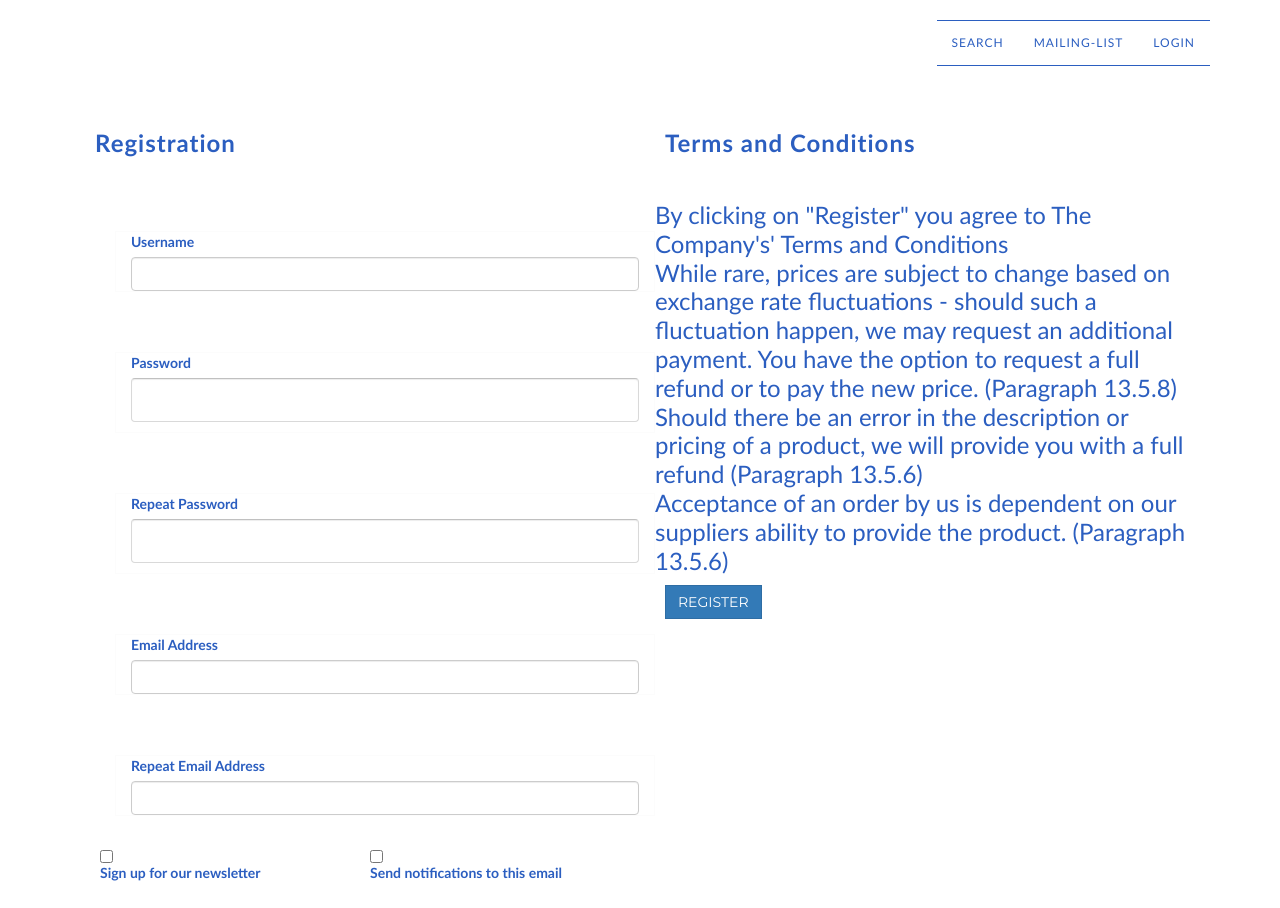
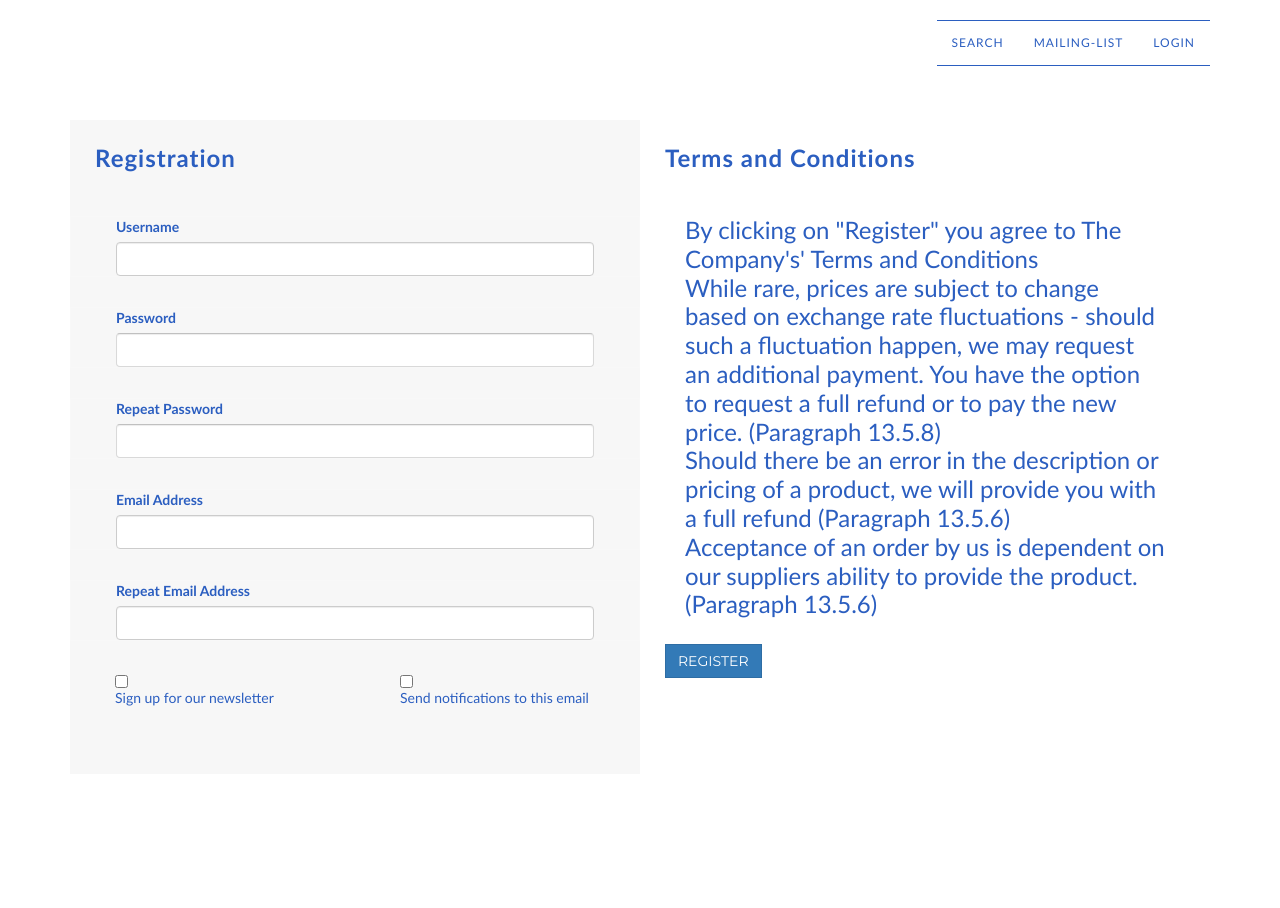
Before and after one commit to cnix273/Sortis-React-2, a React app: page /signup in a window 1280 px wide. After the commit the page ends 877 px from the top, so only its background shows below. Built offline with nearby package versions, Linux system fonts and the light colour scheme.

Commit message:
Cleaned up registration structure and made styling consistent with login modal

```diff
--- a/app/components/Signup.css
+++ b/app/components/Signup.css
@@ -1,33 +1,77 @@
-p {
-	font-family: 'Trebuchet MS', 'Lucida Sans Unicode', 'Lucida Grande', 'Lucida Sans', Arial, sans-serif;
-	}
-	label {
-		color: #2B5EC0;
-		font-family: 'Trebuchet MS', 'Lucida Sans Unicode', 'Lucida Grande', 'Lucida Sans', Arial, sans-serif;
-	}
-
-	.checkbox {
-		background-color: #2B5EC0 !important;
-	}
-
 body {
 	color: white;
 }
 
-#registration-container {
+#signup-container {
 	margin-top: 20%;
+	color: #2B5EC0;
+	font-family: 'Trebuchet MS', 'Lucida Sans Unicode', 'Lucida Grande', 'Lucida Sans', Arial, sans-serif;
 }
 
+#registration-container.col-md-6, #termsandconditions-container.col-md-6 {
+	padding: 0px!important;
+}
+
+
+.heading {
+	padding-left: 25px;
+	padding-top: 25px;
+}
+
+/* Registration Container */
+#registration-container {
+	background-color: #F7F7F7;
+}
+
+.registration-form {
+	margin-top: 0px!important;
+}
+
+.form-control {
+	margin: 0px!important;
+	padding: 6px!important;
+	padding-left: 12px!important;
+	padding-right: 12px!important;
+	height: 34px!important;
+}
+
+.notifications-checkbox {
+	padding-bottom: 25px;
+	padding-left: 45px;
+}
+
+/* Terms and Conditions Container */
+.termsandconditions-text {
+	padding-left: 45px;
+	padding-right: 45px;
+}
+
+.signup {
+	margin-left: 25px!important;
+	margin-top: 25px!important;
+}
+
+/* Styling for screen sizes 768px and up */
 @media (min-width: 768px) {
-  	#registration-container {
+  	#signup-container {
 		margin-top: 6%;
 	}
 
 	form {
 		margin-top: 2%;
 	}
+
+	#registration-container.col-md-6 {
+		min-height: 654px!important;
+	}
 }
 
-.container-page {
-	background: grey;
+/* Styling for screen sizes 1200px and up */
+@media (min-width: 1200px) {
+	.registration-form {
+		margin-left: 0px!important;
+		margin-right: 0px!important;
+		padding-left: 45px;
+		padding-right: 45px;
+	}
 }
--- a/app/components/Signup.js
+++ b/app/components/Signup.js
@@ -216,32 +216,32 @@ render() {
 				deAuthenticate={this.props.deAuthenticate}
 				logout={this.props.logout}
 			/>
-			<div id="registration-container" className="container-fluid">
+			<div id="signup-container" className="container-fluid">
 				<section className="container">
 					<div className="container-page">
 						<form onSubmit={this.handleSubmit.bind(this)}>
-							<div className="col-md-6">
-								<h3 className="dark-grey">Registration</h3>
+							<div className="col-md-6" id="registration-container">
+								<h3 className="heading">Registration</h3>
 
-								<div id="username-form" ref="usernameForm" className="form-group col-lg-12">
+								<div id="username-form" ref="usernameForm" className="form-group col-lg-12 registration-form">
 									<label>Username</label>
 									<input type="" name="" ref="username" className="form-control" id="username-input" value={this.state.username} onChange={this.handleUsernameValidation} />
 									<small id="username-feedback" ref="usernameFeedback" className=""></small>
 								</div>
 
-								<div id="password-form" className="form-group col-lg-12" ref="passwordForm">
+								<div id="password-form" className="form-group col-lg-12 registration-form" ref="passwordForm">
 									<label>Password</label>
 									<input type="password" name="" ref="password" className="form-control" id="password-input" value={this.state.password} onChange={this.handlePasswordValidation} />
 									<small id="password-feedback" ref="passwordFeedback" className=""></small>
 								</div>
 
-								<div id="repeat-password-form" className="form-group col-lg-12" ref="repeatPasswordForm">
+								<div id="repeat-password-form" className="form-group col-lg-12 registration-form" ref="repeatPasswordForm">
 									<label>Repeat Password</label>
 									<input type="password" name="" ref="repeatPassword" className="form-control" id="repeat-password-input" value={this.state.passwordRepeat} onChange={this.handlePasswordRepeat} />
 									<small id="repeat-password-feedback" className="" ref="repeatPasswordFeedback"></small>
 								</div>
 
-								<div id="email-form" className="form-group col-lg-12" ref="emailForm">
+								<div id="email-form" className="form-group col-lg-12 registration-form" ref="emailForm">
 									<label>Email Address</label>
 									<input type="email" name="" ref="email" className="form-control" id="email-input" value={this.state.email} onChange={this.handleEmailValidation} />
 
@@ -249,37 +249,35 @@ render() {
 									<small id="email-additional-feedback" ref="emailAdditionalFeedback" className="form-text text-muted"></small>
 								</div>
 
-								<div id="email-repeat-form" className="form-group col-lg-12" ref="emailRepeatForm">
+								<div id="email-repeat-form" className="form-group col-lg-12 registration-form" ref="emailRepeatForm">
 									<label>Repeat Email Address</label>
 									<input type="email" name="" ref="emailRepeat" className="form-control" id="repeat-email-input" value={this.state.emailRepeat} onChange={this.handleEmailRepeat} />
 									<small id="email-repeat-feedback" className="" ref="emailRepeatFeedback"></small>
 								</div>
 
-								<div className="col-sm-6">
-									<input type="checkbox" className="checkbox" />
-									<label>Sign up for our newsletter</label>
+								<div className="col-sm-6 notifications-checkbox">
+									<input type="checkbox" className="checkbox" />Sign up for our newsletter
 								</div>
 
-								<div className="col-sm-6">
-									<input type="checkbox" className="checkbox" />
-									<label>Send notifications to this email</label>
+								<div className="col-sm-6 notifications-checkbox">
+									<input type="checkbox" className="checkbox" />Send notifications to this email
 								</div>
 
 							</div>
 
-							<div className="col-md-6">
-								<h3 className="dark-grey">Terms and Conditions</h3>
-								<p>
+							<div className="col-md-6" id="termsandconditions-container">
+								<h3 className="heading">Terms and Conditions</h3>
+								<p className="termsandconditions-text">
 									By clicking on "Register" you agree to The Company's' Terms and Conditions
 								</p>
-								<p>
+								<p className="termsandconditions-text">
 									While rare, prices are subject to change based on exchange rate fluctuations -
 									should such a fluctuation happen, we may request an additional payment. You have the option to request a full refund or to pay the new price. (Paragraph 13.5.8)
 								</p>
-								<p>
+								<p className="termsandconditions-text">
 									Should there be an error in the description or pricing of a product, we will provide you with a full refund (Paragraph 13.5.6)
 								</p>
-								<p>
+								<p className="termsandconditions-text">
 									Acceptance of an order by us is dependent on our suppliers ability to provide the product. (Paragraph 13.5.6)
 								</p>
 
```
